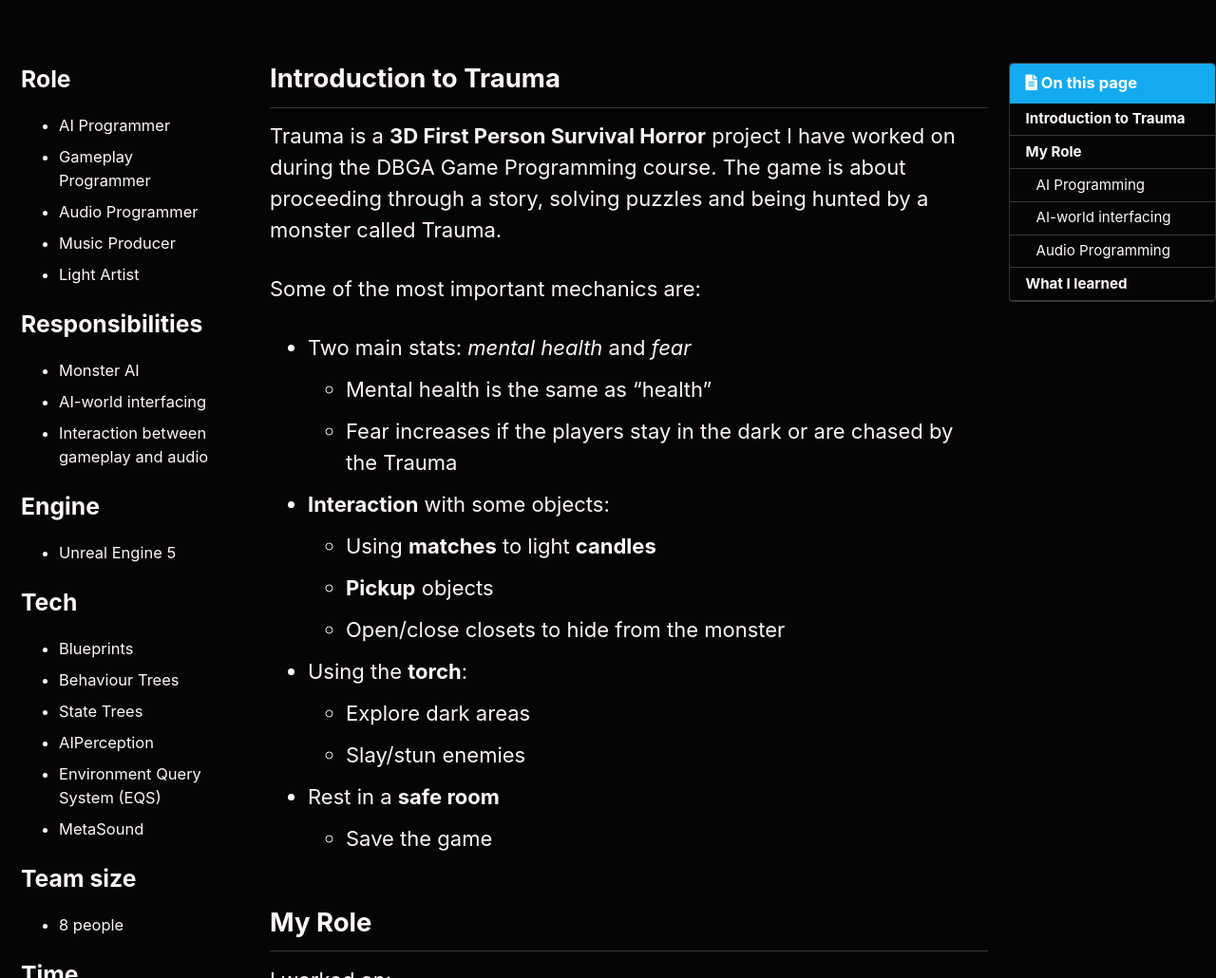
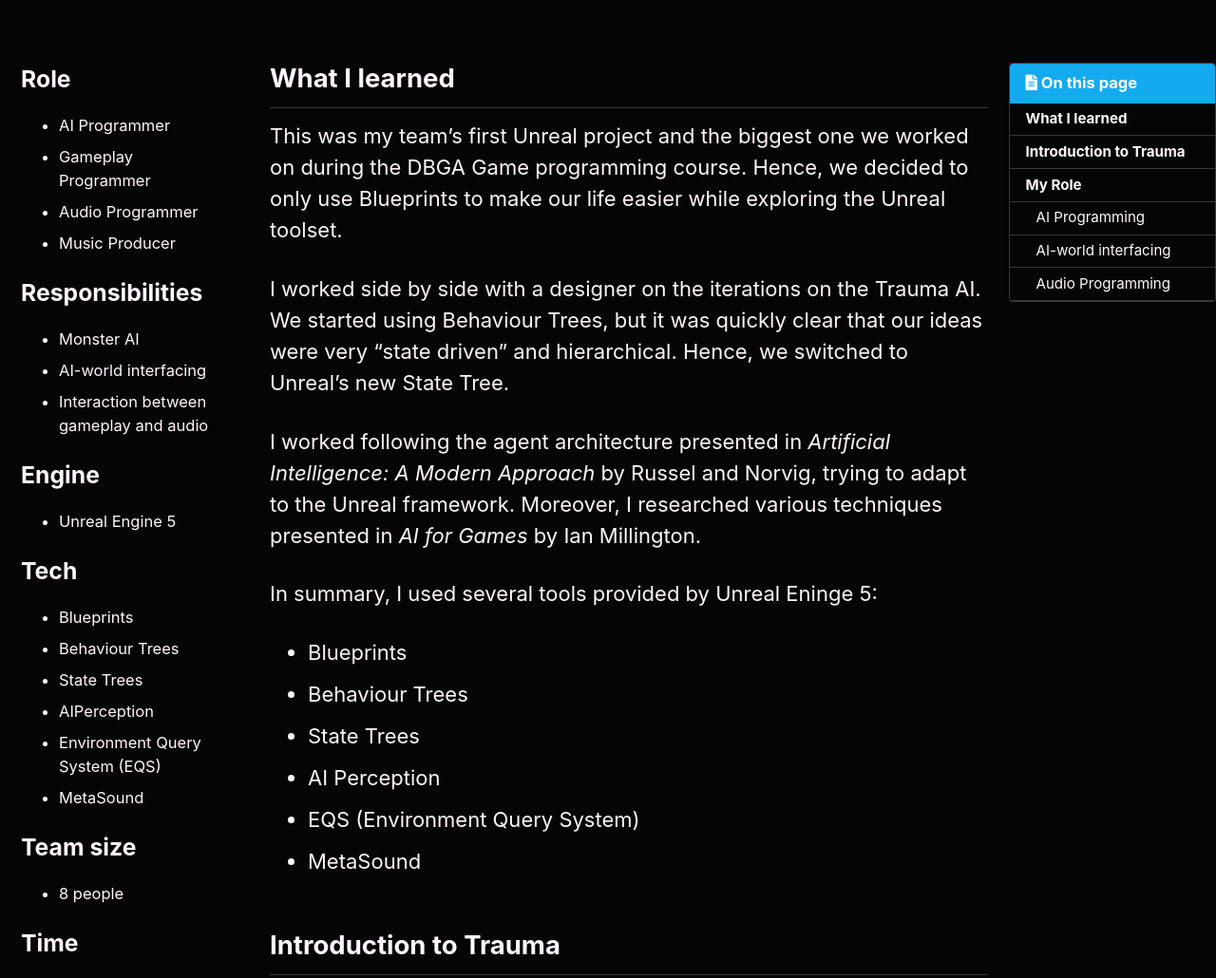
Before and after one commit to IlDirettore95/PersonalSite, a Jekyll site: the page built from _portfolio/Trauma.markdown, in a window 1280 px wide and 1400 px high. Shown: the part 370-1400 px from the top of the window at 95% size. Built offline with Jekyll 4.4.1, drawn with Linux system fonts in a browser that asks for light colours; cached includes are drawn as plain includes; some of the changed text lies outside the part shown.

Commit message:
Working on Portfolio

```diff
--- a/_portfolio/Stray.markdown
+++ b/_portfolio/Stray.markdown
@@ -21,7 +21,6 @@ sidebar:
                 <li>UI Programmer</li>
                 <li>Level Designer</li>
                 <li>Music Producer</li>
-                <li>Light Artist</li>
             </ul>"
   - title: "Responsibilities"
     text: " <ul>
@@ -48,7 +47,16 @@ sidebar:
                 <li>5 months</li>
             </ul>"
 ---
-<h2 id="introduction-to-stray" style="margin-top:0em">Introduction to Stray</h2>
+
+<h2 id="what_i_learned" style="margin-top:0em">What I learned</h2>
+
+This was a deep dive into Unity and Game Programming.
+
+I made use of 3D math and the Unity physics engine to control the main character and manipulate objects.
+I applied my knowledge of algorithms and data structures and games to implement gameplay features effectively.
+I used many features of the Unity Engine such as scripting, physics, UI and rendering.
+
+## Intrduction to Stray
 
 Stray (not that one!) was a group project I did during a Game Programming course at the University of Calabria and also my first Unity project.
 
--- a/_portfolio/Trauma.markdown
+++ b/_portfolio/Trauma.markdown
@@ -31,7 +31,6 @@ sidebar:
                 <li>Gameplay Programmer</li>
                 <li>Audio Programmer</li>
                 <li>Music Producer</li>
-                <li>Light Artist</li>
             </ul>"
   - title: "Responsibilities"
     text: " <ul>
@@ -63,8 +62,28 @@ sidebar:
 ---
 
 [//]: # "DI CHE PROGETTO SI TRATTA"
-<h2 id="introduction-to-trauma" class="" style="margin-top: 0em">Introduction to Trauma</h2>
 
+<h2 id="what_i_learned" class="" style="margin-top: 0em">What I learned</h2>
+
+This was my team's first Unreal project and the biggest one we worked on during the DBGA Game programming course.
+Hence, we decided to only use Blueprints to make our life easier while exploring the Unreal toolset.
+
+I worked side by side with a designer on the iterations on the Trauma AI.
+We started using Behaviour Trees, but it was quickly clear that our ideas were very "state driven" and hierarchical.
+Hence, we switched to Unreal's new State Tree.
+
+I worked following the agent architecture presented in *Artificial Intelligence: A Modern Approach* by Russel and Norvig, trying to adapt to the Unreal framework.
+Moreover, I researched various techniques presented in *AI for Games* by Ian Millington.
+
+In summary, I used several tools provided by Unreal Eninge 5:
+- Blueprints
+- Behaviour Trees
+- State Trees
+- AI Perception
+- EQS (Environment Query System)
+- MetaSound
+
+## Introduction to Trauma
 Trauma is a **3D First Person Survival Horror** project I have worked on during the DBGA Game Programming course.
 The game is about proceeding through a story, solving puzzles and being hunted by a monster called Trauma.
 
```
Also changed, not shown: other parts of _portfolio/Stray.markdown (+0 -7 lines), other parts of _portfolio/Trauma.markdown (+0 -19 lines), index.markdown (+4 -4 lines).
